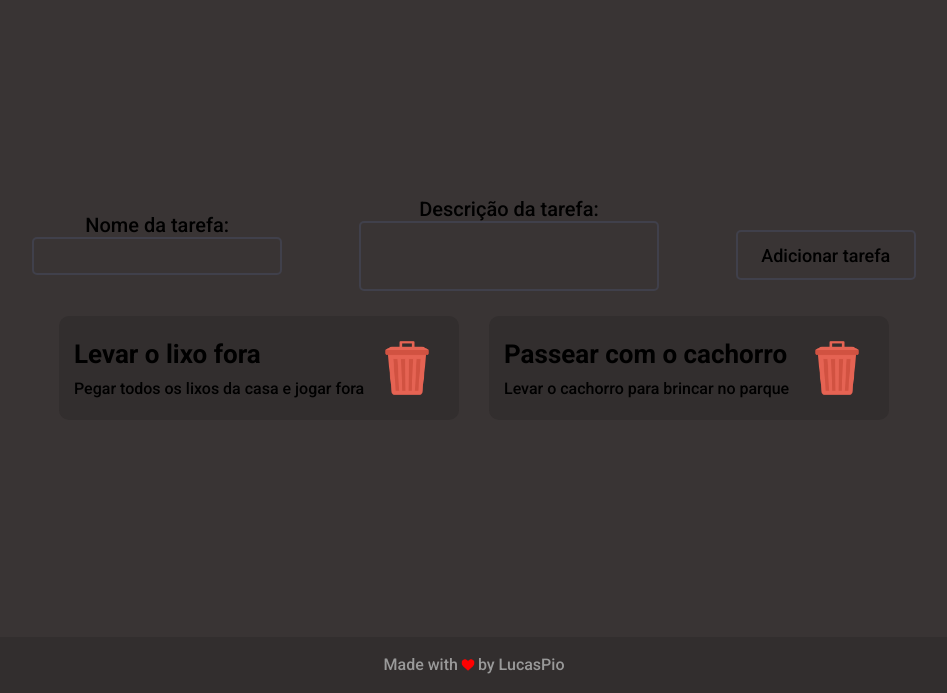
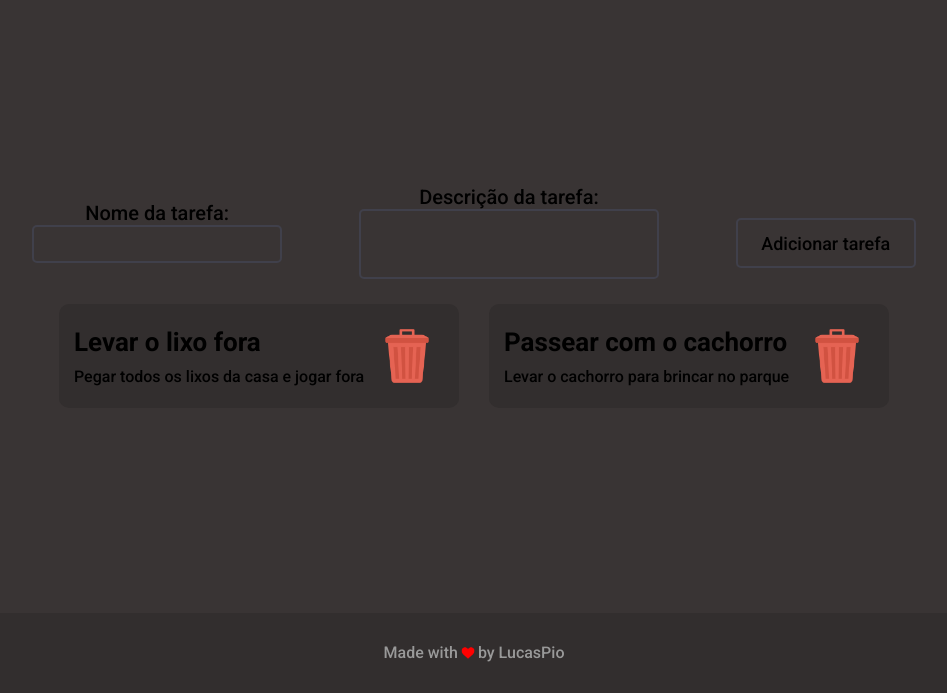
Before and after one commit to LukasPio/MyQuests, a website: page index.html in a window 1280 px wide. Shown: the part 107-800 px from the top of the page, without its empty margins (166-1113 px from the left). Drawn offline with Linux system fonts and the light colour scheme.

Commit message:
correção no footer

```diff
--- a/sass/design/footer.scss
+++ b/sass/design/footer.scss
@@ -2,7 +2,7 @@
   display: flex;
   justify-content: center;
   align-items: center;
-  min-height: 7vh;
+  min-height: 80px;
   width: 100%;
   background-color: $secondary-background-color;
   text-align: center;
```
Also changed, not shown: css/style.css.
